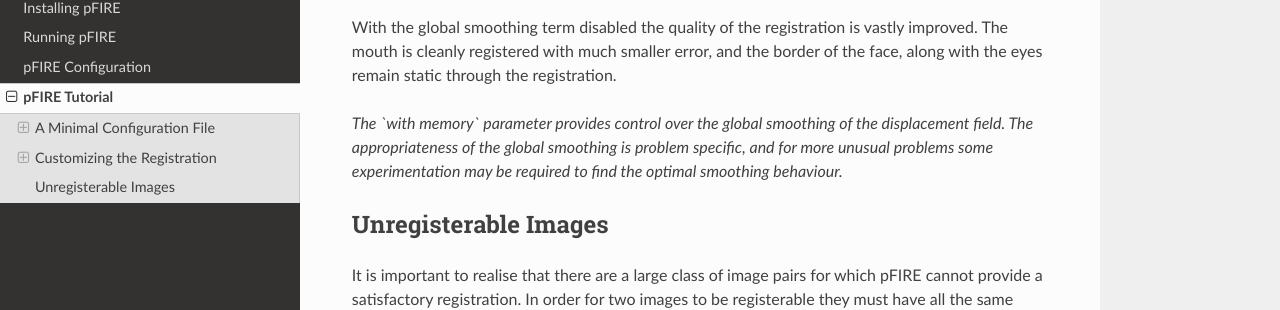
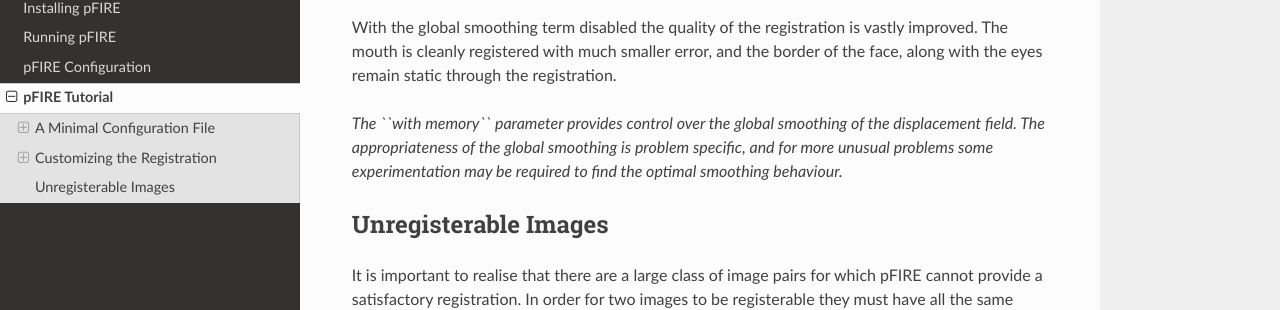
Before and after one commit to INSIGNEO/pFIRE, a Sphinx documentation site: the page built from doc/tutorial.rst, in a window 1280 px wide and 900 px high, scrolled down 6204 px. Shown: the part 144-454 px from the top of the window. Built offline with Sphinx 7.4.7 and the Read the Docs theme 2.0.0, drawn with Linux system fonts in a browser that asks for light colours.

Commit message:
minor formatting fix

```diff
--- a/doc/tutorial.rst
+++ b/doc/tutorial.rst
@@ -229,9 +229,9 @@
 mouth is cleanly registered with much smaller error, and the border of the face, along with the
 eyes remain static through the registration.
 
-*The `with memory` parameter provides control over the global smoothing of the displacement field.
-The appropriateness of the global smoothing is problem specific, and for more unusual problems some
-experimentation may be required to find the optimal smoothing behaviour.*
+*The ``with memory`` parameter provides control over the global smoothing of the displacement
+field.  The appropriateness of the global smoothing is problem specific, and for more unusual
+problems some experimentation may be required to find the optimal smoothing behaviour.*
 
 
 Unregisterable Images
```
Also changed, not shown: 1 other file.
